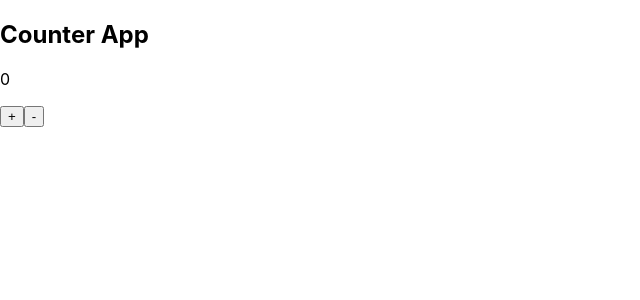
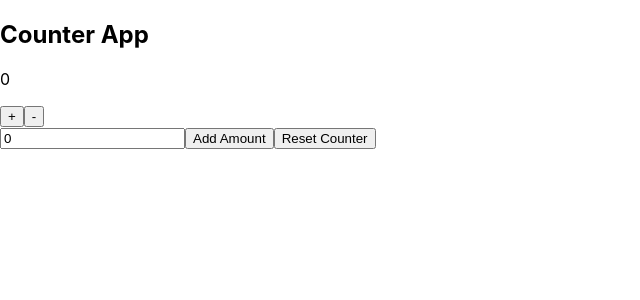
Before and after one commit to surajbera/01-starting-with-redux-toolkit, a React (Create React App) app: page / in a window 1280 px wide. Shown: the top 300 px of the page, without its empty margins (0-640 px from the left). Built offline with nearby package versions, Linux system fonts and the light colour scheme.

Commit message:
Added a incrementByAmount input

```diff
--- a/src/features/counter/Counter.js
+++ b/src/features/counter/Counter.js
@@ -1,9 +1,17 @@
 import { useSelector, useDispatch } from 'react-redux'
-import { increment, decrement } from './counterSlice'
+import { increment, decrement, reset, incrementByAmount } from './counterSlice'
+import { useState } from 'react'
 
 const Counter = () => {
   const count = useSelector(state => state.counter.count)
   const dispatch = useDispatch()
+  const [incrementAmount, setIncrementAmount] = useState(0)
+  const addValue = Number(incrementAmount) || 0
+
+  const resetAll = () => {
+    setIncrementAmount(0)
+    dispatch(reset())
+  }
 
   return (
     <section>
@@ -13,6 +21,9 @@ const Counter = () => {
         <button onClick={() => dispatch(increment())}>+</button>
         <button onClick={() => dispatch(decrement())}>-</button>
       </div>
+      <input type="text" value={incrementAmount} onChange={(e) => setIncrementAmount(e.target.value)} />
+      <button onClick={(e) => dispatch(incrementByAmount(addValue))}>Add Amount</button>
+      <button onClick={resetAll}>Reset Counter</button>
     </section>
 
   )
--- a/src/features/counter/counterSlice.js
+++ b/src/features/counter/counterSlice.js
@@ -13,10 +13,16 @@ export const counterSlice = createSlice({
     },
     decrement: (state) => {
       state.count -= 1
+    },
+    reset: (state) => {
+      state.count = 0
+    },
+    incrementByAmount: (state, action) => {
+      state.count += action.payload
     }
   }
 })
 
-export const { increment, decrement } = counterSlice.actions
+export const { increment, decrement, reset, incrementByAmount } = counterSlice.actions
 
 export default counterSlice.reducer;
```
